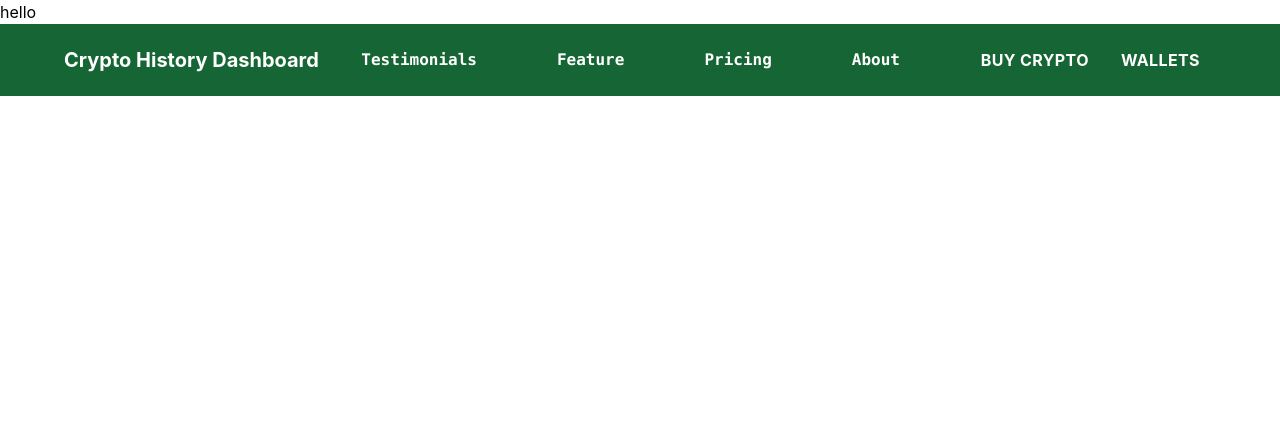
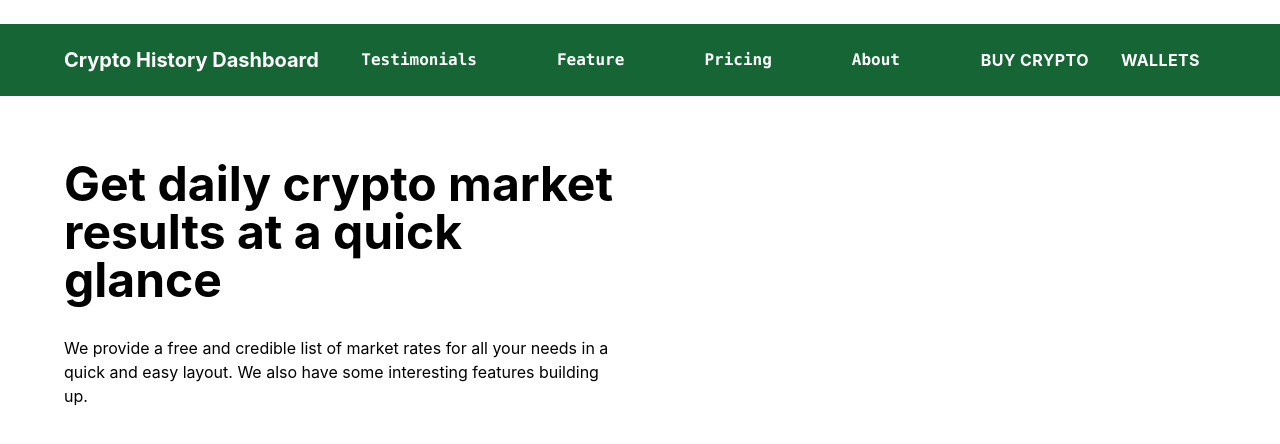
Before and after one commit to The-True-Hooha/crypto-history-dashboard-frontend, a Next.js app: page / in a window 1280 px wide. Shown: the top 444 px of the page. Built offline with nearby package versions, Linux system fonts and the light colour scheme.

Commit message:
refactor: fix hero section

```diff
--- a/components/Coins.js
+++ /dev/null
@@ -1,9 +0,0 @@
-import React from 'react';
-
-const CoinListings = () => {
-    return(
-        <h1> hello </h1>
-    )
-}
-
-export default CoinListings;
--- /dev/null
+++ b/components/Hero.js
@@ -0,0 +1,21 @@
+import React from 'react';
+
+const HeroSection = () => {
+    return(
+        <div className='max-w-screen-xl mt-24 px-8 xl:px-16 mx-auto'>
+          <div className='grid grid-flow-row sm:grid-flow-col grid-rows-2 md:grid-rows-1 sm:grid-cols-2 gap-8 py-6 sm:py-16'>
+            <div className='flex flex-col justify-center items-start row-start-2 sm:row-start-1'>
+            <h2 className='text-3l lg:text-4xl xl:text-5xl font-bold text-black leading-normal'>
+                Get daily crypto market results at a quick glance
+            </h2>
+            <p className='text-black mt-8 mb-6'>
+                We provide a free and credible list of market rates for all your needs in
+                a quick and easy layout. We also have some interesting features building up.
+            </p>
+            </div>
+          </div>
+        </div>
+    )
+}
+
+export default HeroSection;
--- a/components/Navbar.js
+++ b/components/Navbar.js
@@ -8,7 +8,7 @@ const Navbar = () => {
         <header className='bg-green-800 fixed top-6 w-full z-30 bg-white-500 transition-all'>
             <nav className='max-w-screen-xl px-6 sm:px-8 lg:px-16 mx-auto grid grid-flow-col py-3 sm:py-4'>
                 <div className='col-start-1 col-end-2 flex items-center'>
-                    <h2 className='text-white font-bold text-xl'> Crypto History Dashboard </h2>
+                    <h1 className='text-white font-bold text-xl'> Crypto History Dashboard </h1>
                 </div>
                 <ul className='hidden lg:flex col-start-2 col-end-8 items-center'>
                     <button className='px-6 text-white py-2 font-bold mx-4 cursor-pointer animation-hover inline-block relative font-mono'> Testimonials</button>
--- a/pages/index.js
+++ b/pages/index.js
@@ -1,6 +1,6 @@
 import Head from 'next/head'
 import Navbar from '../components/Navbar'
-import CoinListings from '../components/Coins'
+import Hero from '../components/Hero'
 
 
 export default function Home() {
@@ -12,7 +12,7 @@ export default function Home() {
         <link rel="icon" href="/ICN.ico" />
       </Head>
       <Navbar/>
-      <CoinListings/>
+      <Hero/>
       <main></main>
     </div>
   )
```
